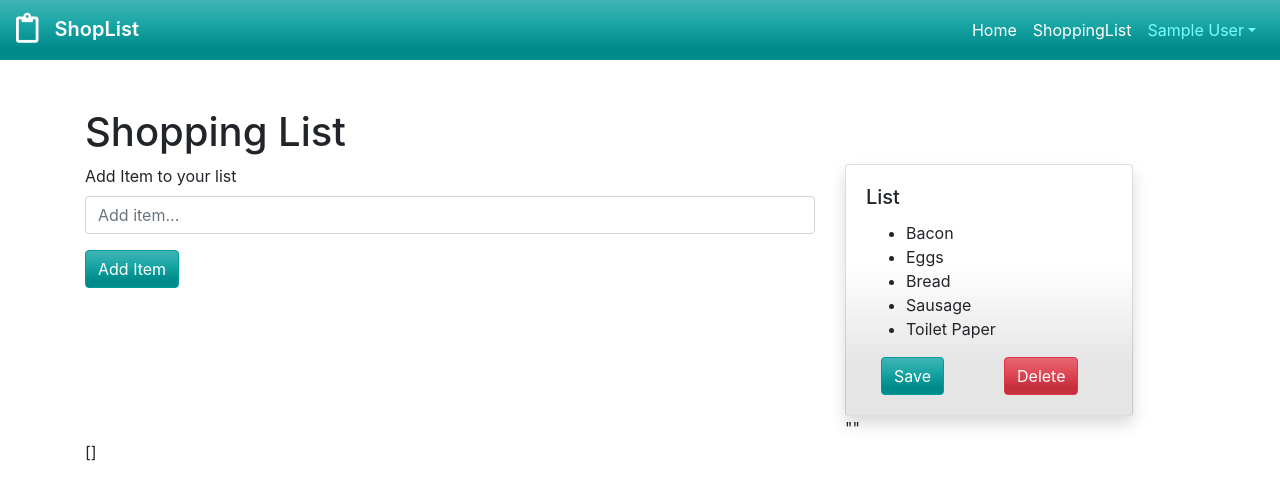
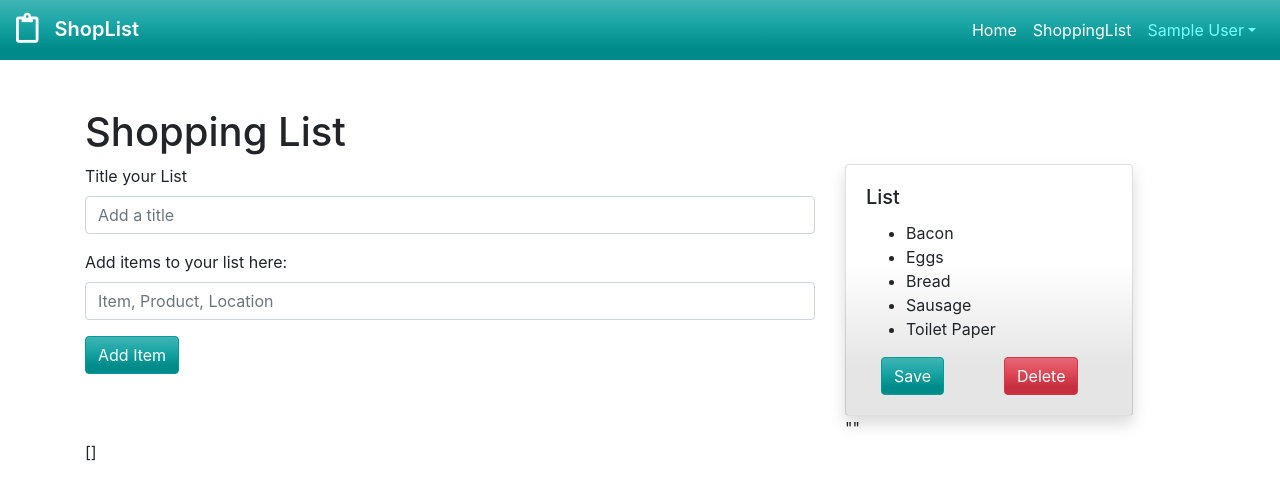
Before and after one commit to JosephThomasVasquez/simpleShop-RF, a React (Create React App) app in the folder client/: page /shoppinglist in a window 1280 px wide. Shown: the top 500 px of the page. Built offline with nearby package versions, Linux system fonts and the light colour scheme; no server answers; the database is empty; sample sign-in values are in the browser's storage.

Commit message:
Added title form input and created ListItem component

```diff
--- a/client/src/views/ShopListView.js
+++ b/client/src/views/ShopListView.js
@@ -66,12 +66,21 @@ const ShopListView = () => {
         <Row>
           <Col md={8}>
             <Form onSubmit={handleAddItem}>
+              <Form.Group controlId="addTitle">
+                <Form.Label>Title your List</Form.Label>
+                <Form.Control
+                  type="text"
+                  name="title"
+                  placeholder="Add a title"
+                  onChange={handleChange}
+                />
+              </Form.Group>
               <Form.Group controlId="addItemInput">
-                <Form.Label>Add Item to your list</Form.Label>
+                <Form.Label>Add items to your list here:</Form.Label>
                 <Form.Control
                   type="text"
                   name="item"
-                  placeholder="Add item..."
+                  placeholder="Item, Product, Location "
                   onChange={handleChange}
                 />
               </Form.Group>
```
Also changed, not shown: client/src/components/shopList/ListItem.js (added, +13 -0 lines).
